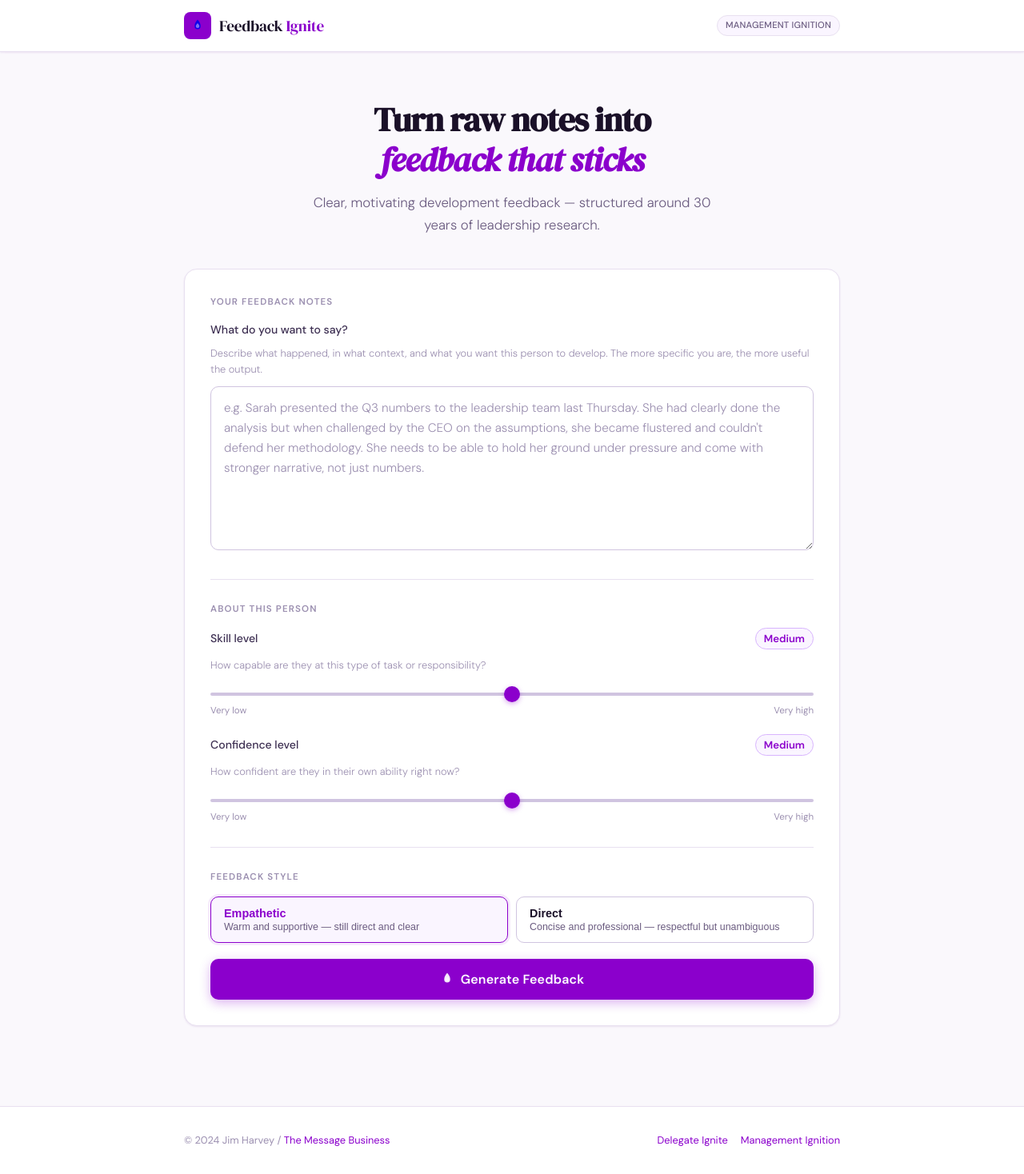
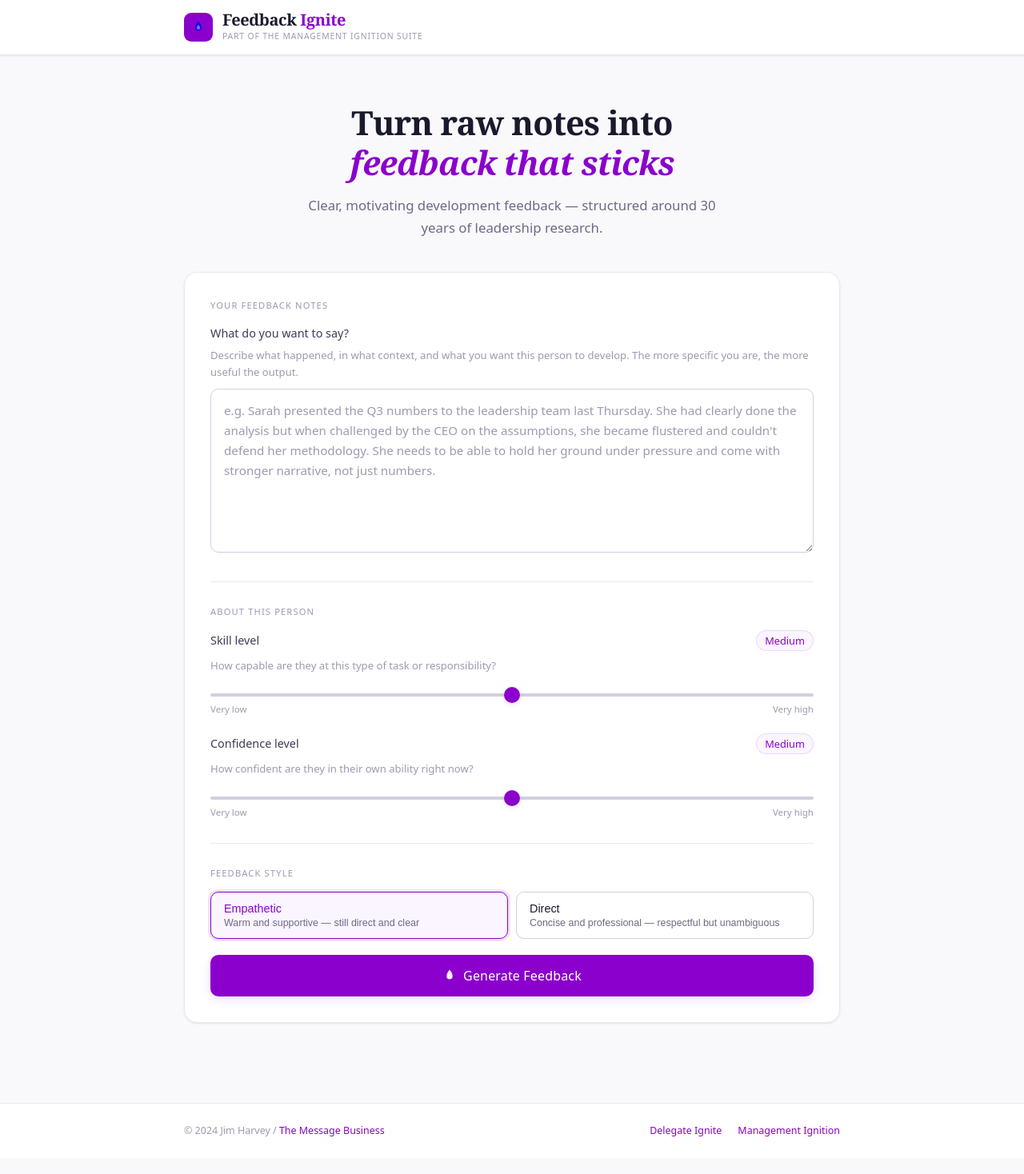
Before and after one commit to jimharvey-source/feedbackignite, a React (Vite) app: page / in a window 1280 px wide. Shown: the whole page at 80% size. Built offline with nearby package versions, Linux system fonts and the light colour scheme.

Commit message:
New design system — Fraunces/Outfit, share buttons, unified header

```diff
--- a/src/App.jsx
+++ b/src/App.jsx
@@ -28,6 +28,21 @@ const AlertIcon = () => (
   </svg>
 )
 
+const MailIcon = () => (
+  <svg width="13" height="13" viewBox="0 0 24 24" fill="none" stroke="currentColor" strokeWidth="2" strokeLinecap="round" strokeLinejoin="round">
+    <path d="M4 4h16c1.1 0 2 .9 2 2v12c0 1.1-.9 2-2 2H4c-1.1 0-2-.9-2-2V6c0-1.1.9-2 2-2z"/>
+    <polyline points="22,6 12,13 2,6"/>
+  </svg>
+)
+
+const ShareIcon = () => (
+  <svg width="13" height="13" viewBox="0 0 24 24" fill="none" stroke="currentColor" strokeWidth="2" strokeLinecap="round" strokeLinejoin="round">
+    <circle cx="18" cy="5" r="3"/><circle cx="6" cy="12" r="3"/><circle cx="18" cy="19" r="3"/>
+    <line x1="8.59" y1="13.51" x2="15.42" y2="17.49"/>
+    <line x1="15.41" y1="6.51" x2="8.59" y2="10.49"/>
+  </svg>
+)
+
 const SLIDER_LABELS = ['Very low', 'Low', 'Medium', 'High', 'Very high']
 
 function SliderInput({ label, hint, value, onChange }) {
@@ -39,17 +54,11 @@ function SliderInput({ label, hint, value, onChange }) {
       </div>
       <p className="field-hint">{hint}</p>
       <input
-        type="range"
-        min="1"
-        max="5"
-        value={value}
+        type="range" min="1" max="5" value={value}
         onChange={e => onChange(Number(e.target.value))}
         className="slider"
       />
-      <div className="slider-ticks">
-        <span>Very low</span>
-        <span>Very high</span>
-      </div>
+      <div className="slider-ticks"><span>Very low</span><span>Very high</span></div>
     </div>
   )
 }
@@ -73,7 +82,6 @@ export default function App() {
       setError('Please enter your feedback notes before generating.')
       return
     }
-
     setError('')
     setOutput('')
     setGuide('')
@@ -90,11 +98,9 @@ export default function App() {
 
       if (!res.ok) {
         const errData = await res.json().catch(() => ({}))
-        if (res.status === 503) {
-          setError('The service is busy right now. Please try again in a moment.')
-        } else {
-          setError(errData.error || 'Something went wrong. Please try again.')
-        }
+        setError(res.status === 503
+          ? 'The service is busy right now. Please try again in a moment.'
+          : errData.error || 'Something went wrong. Please try again.')
         return
       }
 
@@ -110,7 +116,6 @@ export default function App() {
       } else {
         setOutput(result)
       }
-
       setGuide(guideResult)
 
       setTimeout(() => {
@@ -132,15 +137,42 @@ export default function App() {
     })
   }
 
+  const handleMail = () => {
+    if (!output) return
+    const subject = encodeURIComponent('Your development feedback')
+    const body = encodeURIComponent(output)
+    window.location.href = `mailto:?subject=${subject}&body=${body}`
+  }
+
+  const handleShare = async () => {
+    if (!output) return
+    if (navigator.share) {
+      try {
+        await navigator.share({
+          title: 'Development feedback',
+          text: output
+        })
+      } catch (err) {
+        // User cancelled — do nothing
+      }
+    } else {
+      // Fallback: copy and show message
+      navigator.clipboard.writeText(output)
+      alert('Copied to clipboard — paste into WhatsApp, Slack, or wherever you need it.')
+    }
+  }
+
   return (
     <div className="app-shell">
       <header className="page-header">
         <div className="header-inner">
           <a href="/" className="brand">
             <div className="brand-icon"><FlameIcon /></div>
-            <span className="brand-name">Feedback <span>Ignite</span></span>
+            <div className="brand-text">
+              <span className="brand-name">Feedback <span>Ignite</span></span>
+              <span className="brand-suite">Part of the Management Ignition Suite</span>
+            </div>
           </a>
-          <span className="suite-badge">Management Ignition</span>
         </div>
       </header>
 
@@ -184,41 +216,23 @@ export default function App() {
 
             <div className="card-title">Feedback style</div>
             <div className="tone-group">
-              <button
-                className={`tone-btn${tone === 'Empathetic' ? ' selected' : ''}`}
-                onClick={() => setTone('Empathetic')}
-                type="button"
-              >
+              <button className={`tone-btn${tone === 'Empathetic' ? ' selected' : ''}`} onClick={() => setTone('Empathetic')} type="button">
                 <span className="tone-label">Empathetic</span>
                 <span className="tone-desc">Warm and supportive — still direct and clear</span>
               </button>
-              <button
-                className={`tone-btn${tone === 'Direct' ? ' selected' : ''}`}
-                onClick={() => setTone('Direct')}
-                type="button"
-              >
+              <button className={`tone-btn${tone === 'Direct' ? ' selected' : ''}`} onClick={() => setTone('Direct')} type="button">
                 <span className="tone-label">Direct</span>
                 <span className="tone-desc">Concise and professional — respectful but unambiguous</span>
               </button>
             </div>
 
-            {error && (
-              <div className="error-msg">
-                <AlertIcon /> {error}
-              </div>
-            )}
+            {error && <div className="error-msg"><AlertIcon /> {error}</div>}
 
-            <button
-              className="generate-btn"
-              onClick={handleGenerate}
-              disabled={loading}
-              type="button"
-            >
-              {loading ? (
-                <><span className="spinner" />Generating...</>
-              ) : (
-                <><div style={{ width: 18, height: 18, color: 'white' }}><FlameIcon /></div>Generate Feedback</>
-              )}
+            <button className="generate-btn" onClick={handleGenerate} disabled={loading} type="button">
+              {loading
+                ? <><span className="spinner" />Generating...</>
+                : <><div style={{ width: 18, height: 18, color: 'white' }}><FlameIcon /></div>Generate Feedback</>
+              }
             </button>
           </div>
 
@@ -226,42 +240,27 @@ export default function App() {
             <div className="output-section" ref={outputRef}>
               <div className="card">
                 <div className="tab-bar">
-                  <button
-                    className={`tab-btn${activeTab === 'feedback' ? ' active' : ''}`}
-                    onClick={() => setActiveTab('feedback')}
-                    type="button"
-                  >
-                    Feedback
-                  </button>
-                  {guide && (
-                    <button
-                      className={`tab-btn${activeTab === 'guide' ? ' active' : ''}`}
-                      onClick={() => setActiveTab('guide')}
-                      type="button"
-                    >
-                      Conversation guide
-                    </button>
-                  )}
+                  <button className={`tab-btn${activeTab === 'feedback' ? ' active' : ''}`} onClick={() => setActiveTab('feedback')} type="button">Feedback</button>
+                  {guide && <button className={`tab-btn${activeTab === 'guide' ? ' active' : ''}`} onClick={() => setActiveTab('guide')} type="button">Conversation guide</button>}
                 </div>
 
                 {activeTab === 'feedback' && (
                   <div className="tab-content">
                     <div className="output-header">
                       <div className="card-title" style={{ marginBottom: 0 }}>Your feedback, reframed</div>
-                      <button
-                        className={`copy-btn${copied ? ' copied' : ''}`}
-                        onClick={handleCopy}
-                        type="button"
-                      >
-                        {copied ? <><CheckIcon /> Copied</> : <><CopyIcon /> Copy</>}
-                      </button>
+                      <div className="action-btns">
+                        <button className={`copy-btn${copied ? ' copied' : ''}`} onClick={handleCopy} type="button">
+                          {copied ? <><CheckIcon /> Copied</> : <><CopyIcon /> Copy</>}
+                        </button>
+                        <button className="copy-btn" onClick={handleMail} type="button">
+                          <MailIcon /> Email
+                        </button>
+                        <button className="copy-btn" onClick={handleShare} type="button">
+                          <ShareIcon /> Share
+                        </button>
+                      </div>
                     </div>
-                    <textarea
-                      className="output-area"
-                      value={output}
-                      onChange={e => setOutput(e.target.value)}
-                      rows={14}
-                    />
+                    <textarea className="output-area" value={output} onChange={e => setOutput(e.target.value)} rows={14} />
                   </div>
                 )}
 
@@ -321,9 +320,7 @@ function CadenceDisplay({ content }) {
   const pillRegex = /\[([^\]]+)\]/g
   const pills = []
   let match
-  while ((match = pillRegex.exec(content)) !== null) {
-    pills.push(match[1])
-  }
+  while ((match = pillRegex.exec(content)) !== null) pills.push(match[1])
   const prose = content.replace(pillRegex, '').trim()
   return (
     <div className="cadence-content">
--- a/src/index.css
+++ b/src/index.css
@@ -1,3 +1,6 @@
+/* Management Ignition Design System
+   Replace #8B00CC with tool hex colour before use */
+
 *, *::before, *::after {
   box-sizing: border-box;
   margin: 0;
@@ -6,28 +9,24 @@
 
 :root {
   --brand: #8B00CC;
-  --brand-mid: #A020E8;
-  --brand-light: #f3e8ff;
+  --brand-light: rgba(139,0,204,0.12);
   --brand-pale: #faf5ff;
-  --ink: #1a1028;
-  --ink-mid: #3d2f52;
-  --ink-soft: #6b5c80;
-  --ink-faint: #9b8fb0;
-  --border: #e8e0f0;
-  --border-strong: #d0c4e0;
+  --ink: #1a1a2e;
+  --ink-mid: #3d3d56;
+  --ink-soft: #6b6b85;
+  --ink-faint: #9b9bb0;
+  --border: #e8e8f0;
+  --border-strong: #d0d0e0;
   --surface: #ffffff;
-  --surface-off: #faf8fc;
+  --surface-off: #f9f9fc;
   --success: #0d7a4e;
   --success-bg: #e8f7f0;
-  --warning: #7a4e0d;
-  --warning-bg: #fef3e2;
   --radius: 10px;
   --radius-lg: 16px;
-  --shadow-sm: 0 1px 3px rgba(139,0,204,0.06), 0 1px 2px rgba(0,0,0,0.04);
-  --shadow: 0 4px 16px rgba(139,0,204,0.08), 0 2px 6px rgba(0,0,0,0.04);
-  --shadow-lg: 0 8px 32px rgba(139,0,204,0.12), 0 4px 12px rgba(0,0,0,0.06);
-  --font-display: 'DM Serif Display', Georgia, serif;
-  --font-body: 'DM Sans', system-ui, sans-serif;
+  --shadow-sm: 0 1px 3px rgba(0,0,0,0.06), 0 1px 2px rgba(0,0,0,0.04);
+  --shadow: 0 4px 16px rgba(0,0,0,0.07), 0 2px 6px rgba(0,0,0,0.04);
+  --font-display: 'Fraunces', Georgia, serif;
+  --font-body: 'Outfit', system-ui, sans-serif;
   --transition: 180ms ease;
 }
 
@@ -65,7 +64,7 @@ body {
 .header-inner {
   max-width: 820px;
   margin: 0 auto;
-  height: 64px;
+  height: 68px;
   display: flex;
   align-items: center;
   justify-content: space-between;
@@ -74,15 +73,15 @@ body {
 .brand {
   display: flex;
   align-items: center;
-  gap: 10px;
+  gap: 12px;
   text-decoration: none;
 }
 
 .brand-icon {
-  width: 34px;
-  height: 34px;
+  width: 36px;
+  height: 36px;
   background: var(--brand);
-  border-radius: 8px;
+  border-radius: 9px;
   display: flex;
   align-items: center;
   justify-content: center;
@@ -95,26 +94,31 @@ body {
   fill: white;
 }
 
+.brand-text {
+  display: flex;
+  flex-direction: column;
+  gap: 1px;
+}
+
 .brand-name {
   font-family: var(--font-display);
-  font-size: 1.2rem;
+  font-size: 1.25rem;
+  font-weight: 600;
   color: var(--ink);
-  letter-spacing: -0.01em;
+  letter-spacing: -0.02em;
+  line-height: 1.1;
 }
 
 .brand-name span {
   color: var(--brand);
 }
 
-.suite-badge {
-  font-size: 0.7rem;
-  font-weight: 500;
-  color: var(--ink-soft);
-  background: var(--brand-pale);
-  border: 1px solid var(--border);
-  padding: 3px 10px;
-  border-radius: 20px;
-  letter-spacing: 0.02em;
+.brand-suite {
+  font-family: var(--font-body);
+  font-size: 0.65rem;
+  font-weight: 400;
+  color: var(--ink-faint);
+  letter-spacing: 0.08em;
   text-transform: uppercase;
 }
 
@@ -137,6 +141,7 @@ body {
 .hero h1 {
   font-family: var(--font-display);
   font-size: clamp(1.9rem, 4vw, 2.6rem);
+  font-weight: 600;
   line-height: 1.2;
   color: var(--ink);
   letter-spacing: -0.02em;
@@ -168,28 +173,29 @@ body {
 }
 
 .card-title {
-  font-size: 0.72rem;
-  font-weight: 600;
+  font-size: 0.7rem;
+  font-weight: 500;
   color: var(--ink-faint);
   letter-spacing: 0.1em;
   text-transform: uppercase;
   margin-bottom: 14px;
 }
 
-/* ── Textarea ── */
+/* ── Form ── */
 .field-label {
   display: block;
-  font-size: 0.88rem;
+  font-size: 0.9rem;
   font-weight: 500;
   color: var(--ink-mid);
-  margin-bottom: 8px;
+  margin-bottom: 6px;
 }
 
 .field-hint {
-  font-size: 0.8rem;
+  font-size: 0.82rem;
   color: var(--ink-faint);
   margin-bottom: 10px;
   font-weight: 300;
+  line-height: 1.6;
 }
 
 textarea {
@@ -210,7 +216,7 @@ textarea {
 
 textarea:focus {
   border-color: var(--brand);
-  box-shadow: 0 0 0 3px rgba(139,0,204,0.08);
+  box-shadow: 0 0 0 3px var(--brand-light);
 }
 
 textarea::placeholder {
@@ -229,7 +235,7 @@ textarea.output-area:focus {
   background: var(--surface);
 }
 
-/* ── Tone Selector ── */
+/* ── Tone / Option Selector ── */
 .tone-group {
   display: flex;
   gap: 10px;
@@ -247,23 +253,23 @@ textarea.output-area:focus {
   text-align: left;
   display: flex;
   flex-direction: column;
-  gap: 2px;
+  gap: 3px;
 }
 
 .tone-btn:hover {
-  border-color: var(--brand-mid);
+  border-color: var(--brand);
   background: var(--brand-pale);
 }
 
 .tone-btn.selected {
   border-color: var(--brand);
   background: var(--brand-pale);
-  box-shadow: 0 0 0 3px rgba(139,0,204,0.08);
+  box-shadow: 0 0 0 3px var(--brand-light);
 }
 
 .tone-label {
   font-size: 0.9rem;
-  font-weight: 600;
+  font-weight: 500;
   color: var(--ink);
 }
 
@@ -275,241 +281,6 @@ textarea.output-area:focus {
   font-size: 0.78rem;
   color: var(--ink-soft);
   font-weight: 300;
-}
-
-/* ── Generate Button ── */
-.generate-btn {
-  width: 100%;
-  padding: 15px 24px;
-  background: var(--brand);
-  color: white;
-  border: none;
-  border-radius: var(--radius);
-  font-family: var(--font-body);
-  font-size: 1rem;
-  font-weight: 600;
-  cursor: pointer;
-  transition: all var(--transition);
-  display: flex;
-  align-items: center;
-  justify-content: center;
-  gap: 8px;
-  letter-spacing: 0.01em;
-  margin-top: 20px;
-  box-shadow: 0 4px 14px rgba(139,0,204,0.3);
-}
-
-.generate-btn:hover:not(:disabled) {
-  background: var(--brand-mid);
-  box-shadow: 0 6px 20px rgba(139,0,204,0.4);
-  transform: translateY(-1px);
-}
-
-.generate-btn:active:not(:disabled) {
-  transform: translateY(0);
-}
-
-.generate-btn:disabled {
-  opacity: 0.55;
-  cursor: not-allowed;
-  transform: none;
-  box-shadow: none;
-}
-
-.spinner {
-  width: 18px;
-  height: 18px;
-  border: 2px solid rgba(255,255,255,0.35);
-  border-top-color: white;
-  border-radius: 50%;
-  animation: spin 0.7s linear infinite;
-}
-
-@keyframes spin {
-  to { transform: rotate(360deg); }
-}
-
-/* ── Sharpening Warning ── */
-.sharpening-notice {
-  border: 1.5px solid #c084fc;
-  background: #faf5ff;
-  border-radius: var(--radius);
-  padding: 18px 20px;
-  margin-top: 16px;
-  animation: fadeIn 0.25s ease;
-}
-
-.sharpening-notice .notice-heading {
-  font-size: 0.82rem;
-  font-weight: 600;
-  color: var(--brand);
-  text-transform: uppercase;
-  letter-spacing: 0.08em;
-  margin-bottom: 8px;
-  display: flex;
-  align-items: center;
-  gap: 6px;
-}
-
-.sharpening-notice p {
-  font-size: 0.9rem;
-  color: var(--ink-mid);
-  line-height: 1.65;
-}
-
-/* ── Output ── */
-.output-section {
-  animation: fadeIn 0.3s ease;
-}
-
-@keyframes fadeIn {
-  from { opacity: 0; transform: translateY(6px); }
-  to { opacity: 1; transform: translateY(0); }
-}
-
-.output-header {
-  display: flex;
-  align-items: center;
-  justify-content: space-between;
-  margin-bottom: 12px;
-}
-
-.copy-btn {
-  padding: 7px 16px;
-  background: transparent;
-  border: 1.5px solid var(--border-strong);
-  border-radius: 6px;
-  font-family: var(--font-body);
-  font-size: 0.82rem;
-  font-weight: 500;
-  color: var(--ink-soft);
-  cursor: pointer;
-  transition: all var(--transition);
-  display: flex;
-  align-items: center;
-  gap: 6px;
-}
-
-.copy-btn:hover {
-  border-color: var(--brand);
-  color: var(--brand);
-  background: var(--brand-pale);
-}
-
-.copy-btn.copied {
-  border-color: var(--success);
-  color: var(--success);
-  background: var(--success-bg);
-}
-
-/* ── Cadence Card ── */
-.cadence-card {
-  background: linear-gradient(135deg, var(--brand-pale) 0%, #fff 100%);
-  border: 1px solid #d8b4fe;
-  border-radius: var(--radius-lg);
-  padding: 24px 28px;
-  margin-top: 20px;
-  animation: fadeIn 0.35s ease;
-}
-
-.cadence-card .card-title {
-  color: var(--brand);
-}
-
-.cadence-content {
-  font-size: 0.92rem;
-  color: var(--ink-mid);
-  line-height: 1.7;
-}
-
-.cadence-pills {
-  display: flex;
-  flex-wrap: wrap;
-  gap: 8px;
-  margin-top: 14px;
-}
-
-.cadence-pill {
-  padding: 5px 14px;
-  border-radius: 20px;
-  font-size: 0.8rem;
-  font-weight: 500;
-  background: white;
-  border: 1px solid #d8b4fe;
-  color: var(--ink-mid);
-}
-
-/* ── Override Button ── */
-.override-btn {
-  margin-top: 14px;
-  padding: 7px 16px;
-  background: transparent;
-  border: 1.5px solid #c084fc;
-  border-radius: 6px;
-  font-family: var(--font-body);
-  font-size: 0.82rem;
-  font-weight: 500;
-  color: var(--brand);
-  cursor: pointer;
-  transition: all var(--transition);
-}
-
-.override-btn:hover {
-  background: white;
-  border-color: var(--brand);
-}
-
-/* ── Error ── */
-.error-msg {
-  background: #fff1f2;
-  border: 1px solid #fecdd3;
-  border-radius: var(--radius);
-  padding: 12px 16px;
-  font-size: 0.88rem;
-  color: #9f1239;
-  margin-top: 12px;
-  display: flex;
-  align-items: center;
-  gap: 8px;
-}
-
-/* ── Footer ── */
-.page-footer {
-  text-align: center;
-  padding: 32px 24px;
-  border-top: 1px solid var(--border);
-  background: var(--surface);
-}
-
-.footer-inner {
-  max-width: 820px;
-  margin: 0 auto;
-  display: flex;
-  align-items: center;
-  justify-content: space-between;
-  flex-wrap: wrap;
-  gap: 12px;
-}
-
-.footer-inner p {
-  font-size: 0.8rem;
-  color: var(--ink-faint);
-}
-
-.footer-inner a {
-  color: var(--brand);
-  text-decoration: none;
-  font-size: 0.8rem;
-}
-
-.footer-inner a:hover {
-  text-decoration: underline;
-}
-
-.suite-links {
-  display: flex;
-  gap: 16px;
-  align-items: center;
 }
 
 /* ── Sliders ── */
@@ -529,13 +300,13 @@ textarea.output-area:focus {
 }
 
 .slider-value {
-  font-size: 0.82rem;
-  font-weight: 600;
+  font-size: 0.8rem;
+  font-weight: 500;
   color: var(--brand);
   background: var(--brand-pale);
   padding: 2px 10px;
   border-radius: 20px;
-  border: 1px solid #d8b4fe;
+  border: 1px solid var(--brand-light);
 }
 
 .slider {
@@ -558,13 +329,12 @@ textarea.output-area:focus {
   border-radius: 50%;
   background: var(--brand);
   cursor: pointer;
-  box-shadow: 0 2px 6px rgba(139,0,204,0.35);
-  transition: box-shadow var(--transition), transform var(--transition);
+  box-shadow: 0 2px 6px var(--brand-light);
+  transition: transform var(--transition);
 }
 
 .slider::-webkit-slider-thumb:hover {
-  box-shadow: 0 2px 10px rgba(139,0,204,0.5);
-  transform: scale(1.1);
+  transform: scale(1.15);
 }
 
 .slider::-moz-range-thumb {
@@ -574,7 +344,6 @@ textarea.output-area:focus {
   background: var(--brand);
   cursor: pointer;
   border: none;
-  box-shadow: 0 2px 6px rgba(139,0,204,0.35);
 }
 
 .slider-ticks {
@@ -582,7 +351,58 @@ textarea.output-area:focus {
   justify-content: space-between;
   font-size: 0.72rem;
   color: var(--ink-faint);
-  margin-top: 2px;
+}
+
+/* ── Generate Button ── */
+.generate-btn {
+  width: 100%;
+  padding: 15px 24px;
+  background: var(--brand);
+  color: white;
+  border: none;
+  border-radius: var(--radius);
+  font-family: var(--font-body);
+  font-size: 1rem;
+  font-weight: 500;
+  cursor: pointer;
+  transition: all var(--transition);
+  display: flex;
+  align-items: center;
+  justify-content: center;
+  gap: 8px;
+  letter-spacing: 0.01em;
+  margin-top: 20px;
+  box-shadow: 0 4px 14px var(--brand-light);
+}
+
+.generate-btn:hover:not(:disabled) {
+  filter: brightness(1.08);
+  box-shadow: 0 6px 20px var(--brand-light);
+  transform: translateY(-1px);
+}
+
+.generate-btn:active:not(:disabled) {
+  transform: translateY(0);
+}
+
+.generate-btn:disabled {
+  opacity: 0.5;
+  cursor: not-allowed;
+  transform: none;
+  box-shadow: none;
+}
+
+.spinner {
+  width: 18px;
+  height: 18px;
+  border: 2px solid rgba(255,255,255,0.35);
+  border-top-color: white;
+  border-radius: 50%;
+  animation: spin 0.7s linear infinite;
+}
+
+@keyframes spin {
+  to { transform: rotate(360deg); }
 }
 
 /* ── Tabs ── */
@@ -591,7 +411,6 @@ textarea.output-area:focus {
   gap: 4px;
   border-bottom: 1px solid var(--border);
   margin-bottom: 20px;
-  margin-top: -4px;
 }
 
 .tab-btn {
@@ -601,7 +420,7 @@ textarea.output-area:focus {
   border-bottom: 2px solid transparent;
   font-family: var(--font-body);
   font-size: 0.88rem;
-  font-weight: 500;
+  font-weight: 400;
   color: var(--ink-soft);
   cursor: pointer;
   transition: all var(--transition);
@@ -615,17 +434,63 @@ textarea.output-area:focus {
 .tab-btn.active {
   color: var(--brand);
   border-bottom-color: var(--brand);
+  font-weight: 500;
 }
 
 .tab-content {
   animation: fadeIn 0.2s ease;
 }
 
+/* ── Output ── */
+.output-section {
+  animation: fadeIn 0.3s ease;
+}
+
+@keyframes fadeIn {
+  from { opacity: 0; transform: translateY(6px); }
+  to { opacity: 1; transform: translateY(0); }
+}
+
+.output-header {
+  display: flex;
+  align-items: center;
+  justify-content: space-between;
+  margin-bottom: 12px;
+}
+
+.copy-btn {
+  padding: 7px 14px;
+  background: transparent;
+  border: 1.5px solid var(--border-strong);
+  border-radius: 6px;
+  font-family: var(--font-body);
+  font-size: 0.8rem;
+  font-weight: 400;
+  color: var(--ink-soft);
+  cursor: pointer;
+  transition: all var(--transition);
+  display: flex;
+  align-items: center;
+  gap: 5px;
+}
+
+.copy-btn:hover {
+  border-color: var(--brand);
+  color: var(--brand);
+  background: var(--brand-pale);
+}
+
+.copy-btn.copied {
+  border-color: var(--success);
+  color: var(--success);
+  background: var(--success-bg);
+}
+
 /* ── Conversation Guide ── */
 .guide-content {
   display: flex;
   flex-direction: column;
-  gap: 20px;
+  gap: 16px;
 }
 
 .guide-section {
@@ -637,8 +502,8 @@ textarea.output-area:focus {
 }
 
 .guide-heading {
-  font-size: 0.78rem;
-  font-weight: 600;
+  font-size: 0.72rem;
+  font-weight: 500;
   color: var(--brand);
   text-transform: uppercase;
   letter-spacing: 0.08em;
@@ -649,6 +514,66 @@ textarea.output-area:focus {
   font-size: 0.92rem;
   color: var(--ink-mid);
   line-height: 1.7;
+  font-weight: 300;
+}
+
+/* ── Cadence Card ── */
+.cadence-card {
+  background: var(--brand-pale);
+  border: 1px solid var(--brand-light);
+  border-radius: var(--radius-lg);
+  padding: 24px 28px;
+  margin-top: 20px;
+  animation: fadeIn 0.35s ease;
+}
+
+.cadence-card .card-title {
+  color: var(--brand);
+}
+
+.cadence-content {
+  font-size: 0.92rem;
+  color: var(--ink-mid);
+  line-height: 1.7;
+  font-weight: 300;
+}
+
+.cadence-pills {
+  display: flex;
+  flex-wrap: wrap;
+  gap: 8px;
+  margin-top: 12px;
+}
+
+.cadence-pill {
+  padding: 4px 14px;
+  border-radius: 20px;
+  font-size: 0.78rem;
+  font-weight: 400;
+  background: white;
+  border: 1px solid var(--brand-light);
+  color: var(--ink-mid);
+}
+
+/* ── Action Buttons ── */
+.action-btns {
+  display: flex;
+  gap: 8px;
+  flex-wrap: wrap;
+}
+
+/* ── Error ── */
+.error-msg {
+  background: #fff1f2;
+  border: 1px solid #fecdd3;
+  border-radius: var(--radius);
+  padding: 12px 16px;
+  font-size: 0.88rem;
+  color: #9f1239;
+  margin-top: 12px;
+  display: flex;
+  align-items: center;
+  gap: 8px;
 }
 
 /* ── Divider ── */
@@ -658,22 +583,49 @@ textarea.output-area:focus {
   margin: 28px 0;
 }
 
+/* ── Footer ── */
+.page-footer {
+  border-top: 1px solid var(--border);
+  background: var(--surface);
+  padding: 24px;
+}
+
+.footer-inner {
+  max-width: 820px;
+  margin: 0 auto;
+  display: flex;
+  align-items: center;
+  justify-content: space-between;
+  flex-wrap: wrap;
+  gap: 12px;
+}
+
+.footer-inner p {
+  font-size: 0.78rem;
+  color: var(--ink-faint);
+  font-weight: 300;
+}
+
+.footer-inner a {
+  color: var(--brand);
+  text-decoration: none;
+  font-size: 0.78rem;
+}
+
+.footer-inner a:hover {
+  text-decoration: underline;
+}
+
+.suite-links {
+  display: flex;
+  gap: 20px;
+  align-items: center;
+}
+
 /* ── Responsive ── */
 @media (max-width: 600px) {
-  .card {
-    padding: 22px 18px;
-  }
-
-  .tone-group {
-    flex-direction: column;
-  }
-
-  .hero h1 {
-    font-size: 1.7rem;
-  }
-
-  .footer-inner {
-    flex-direction: column;
-    align-items: flex-start;
-  }
+  .card { padding: 22px 18px; }
+  .tone-group { flex-direction: column; }
+  .hero h1 { font-size: 1.7rem; }
+  .footer-inner { flex-direction: column; align-items: flex-start; }
 }
```
Also changed, not shown: 1 other file (tests, documents, lock files or other folders).
